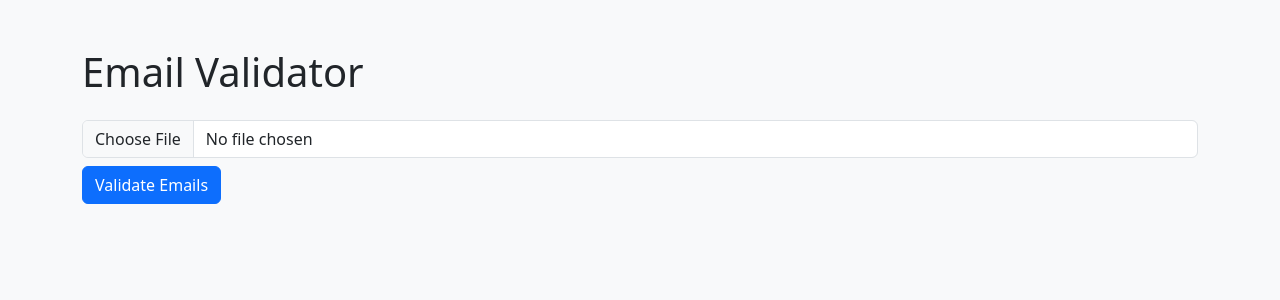
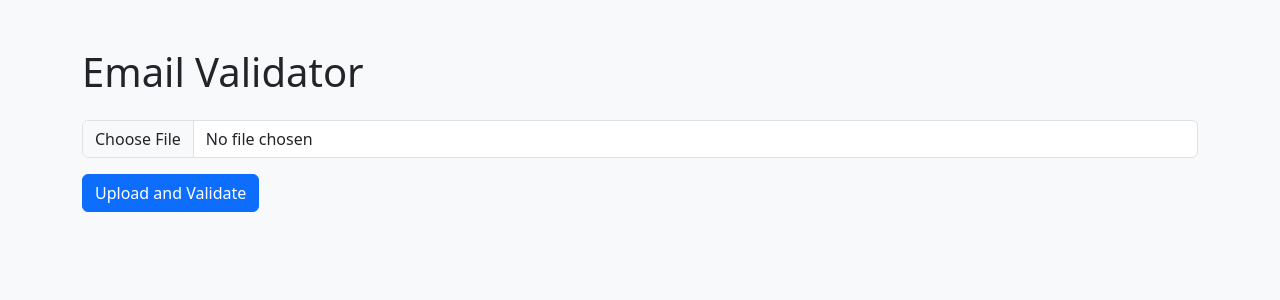
Before and after one commit to robertbet60/email-validator, a Flask app: template templates/index.html in a window 1280 px wide. Shown: the top 300 px of the page. Run offline with Flask 3, Linux system fonts and the light colour scheme; the template is opened without the code that fills it, so the values that code supplies are empty.

Commit message:
HTMLUpdate index.html

```diff
--- a/templates/index.html
+++ b/templates/index.html
@@ -4,58 +4,79 @@
   <meta charset="utf-8">
   <title>Email Validator</title>
   <link href="https://cdn.jsdelivr.net/npm/bootstrap@5.3.0/dist/css/bootstrap.min.css" rel="stylesheet">
+  <style>
+    #loader {
+      display: none;
+    }
+  </style>
 </head>
 <body class="bg-light">
 <div class="container mt-5">
   <h1 class="mb-4">Email Validator</h1>
 
-  <form id="uploadForm" class="mb-3">
-    <input class="form-control" type="file" name="file" id="fileInput" required>
-    <button class="btn btn-primary mt-2" type="submit">Validate Emails</button>
+  <form id="upload-form">
+    <div class="mb-3">
+      <input class="form-control" type="file" name="file" id="file-input" required>
+    </div>
+    <button class="btn btn-primary" type="submit">Upload and Validate</button>
   </form>
 
-  <div id="status" class="alert alert-info d-none">⏳ Processing, please wait...</div>
-  <div id="result" class="mt-3 d-none"></div>
+  <div id="loader" class="mt-4">
+    <div class="spinner-border text-primary" role="status">
+      <span class="visually-hidden">Validating...</span>
+    </div>
+    <p class="mt-2">Processing, please wait...</p>
+  </div>
+
+  <div id="results" class="mt-4"></div>
 </div>
 
 <script>
-document.getElementById("uploadForm").addEventListener("submit", async function(e) {
+  const form = document.getElementById("upload-form");
+  const loader = document.getElementById("loader");
+  const results = document.getElementById("results");
+
+  form.addEventListener("submit", async (e) => {
     e.preventDefault();
-  const fileInput = document.getElementById("fileInput");
-  const statusDiv = document.getElementById("status");
-  const resultDiv = document.getElementById("result");
-
-  statusDiv.classList.remove("d-none");
-  statusDiv.textContent = "⏳ Processing, please wait...";
-  resultDiv.classList.add("d-none");
-  resultDiv.innerHTML = "";
+    const fileInput = document.getElementById("file-input");
+    if (!fileInput.files.length) return;
 
     const formData = new FormData();
     formData.append("file", fileInput.files[0]);
 
+    loader.style.display = "block";
+    results.innerHTML = "";
+
+    try {
       const res = await fetch("/validate", {
         method: "POST",
         body: formData
       });
 
       const data = await res.json();
-
-  statusDiv.classList.add("d-none");
+      loader.style.display = "none";
 
       if (data.error) {
-    resultDiv.innerHTML = `<div class="alert alert-danger">${data.error}</div>`;
-  } else {
-    resultDiv.innerHTML = `
-      <div class="alert alert-success">
-        ✅ <strong>${data.summary.valid}</strong> valid<br>
-        ⚠️ <strong>${data.summary.risky}</strong> risky<br>
-        ❌ <strong>${data.summary.invalid}</strong> invalid
-      </div>
-      <a class="btn btn-success" href="${data.download_url}">Download Validated CSV</a>
-    `;
+        results.innerHTML = `<div class="alert alert-danger">${data.error}</div>`;
+        return;
       }
 
-  resultDiv.classList.remove("d-none");
+      let summaryHTML = `<div class="alert alert-info"><strong>Summary:</strong><br>`;
+      for (const [key, val] of Object.entries(data.summary)) {
+        const label = key.includes("valid") ? "✅" :
+                      key.includes("risky") ? "⚠️" :
+                      key.includes("invalid") ? "❌" : "ℹ️";
+        summaryHTML += `${label} <code>${key}</code>: ${val}<br>`;
+      }
+      summaryHTML += `</div>`;
+
+      summaryHTML += `<a class="btn btn-success" href="${data.download}">Download Validated CSV</a>`;
+      results.innerHTML = summaryHTML;
+
+    } catch (err) {
+      loader.style.display = "none";
+      results.innerHTML = `<div class="alert alert-danger">Error: ${err.message}</div>`;
+    }
   });
 </script>
 </body>
```
Lines whose indentation alone changed are shown as unchanged.
